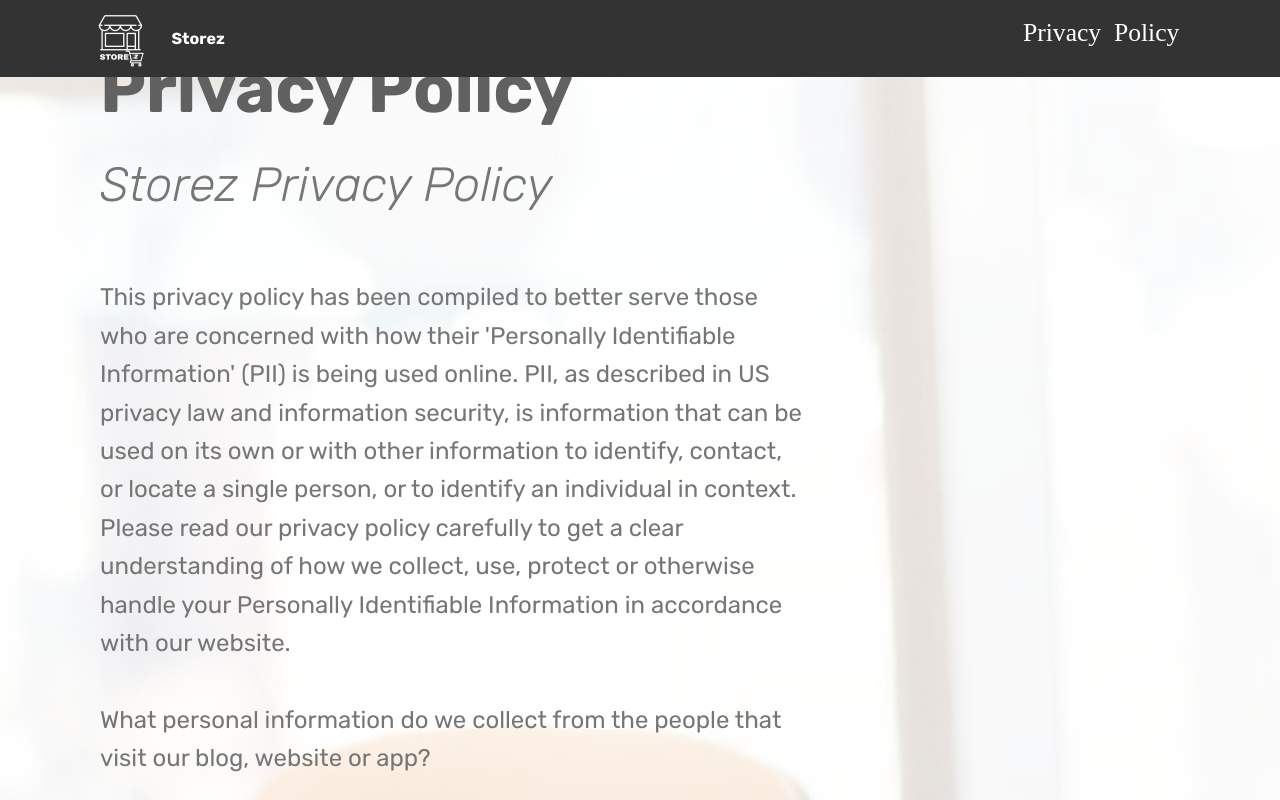
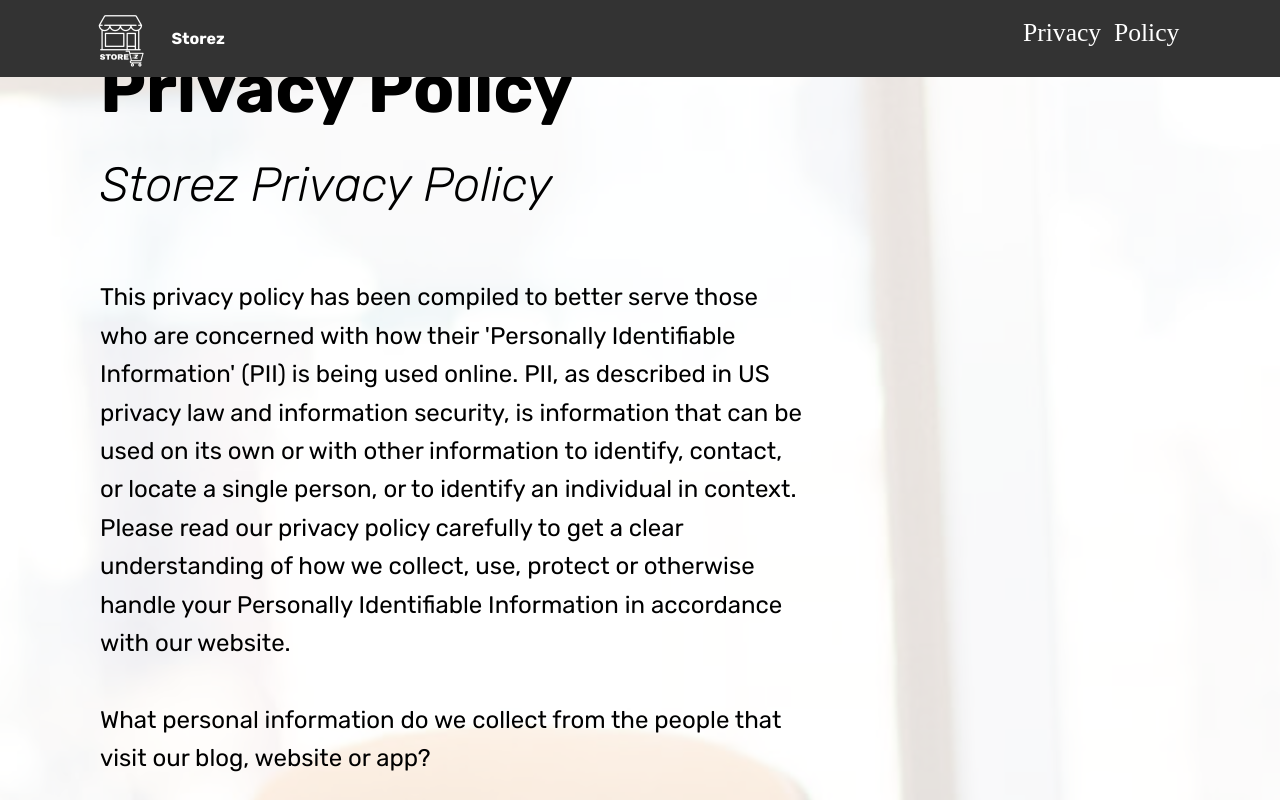
Before and after one commit to guptan404/about, a plain HTML site: page page1.html in a window 1280 px wide. Shown: the top 800 px of the page. Drawn offline with Linux system fonts and the light colour scheme; files whose address does not match are found by name.

Commit message:
create github pages

```diff
--- a/assets/mobirise/css/mbr-additional.css
+++ b/assets/mobirise/css/mbr-additional.css
@@ -1579,3 +1579,13 @@ section.lazy-placeholder:after {
 .cid-s0ZmUg5y4F .mbr-section-subtitle {
   font-style: italic;
 }
+.cid-s0ZmUg5y4F .mbr-text,
+.cid-s0ZmUg5y4F .mbr-section-btn {
+  color: #000000;
+}
+.cid-s0ZmUg5y4F H3 {
+  color: #000000;
+}
+.cid-s0ZmUg5y4F H1 {
+  color: #000000;
+}
```
Also changed, not shown: index.html (+2 -2 lines), privacypolicy.html (+1 -1 lines), 1 other file.
